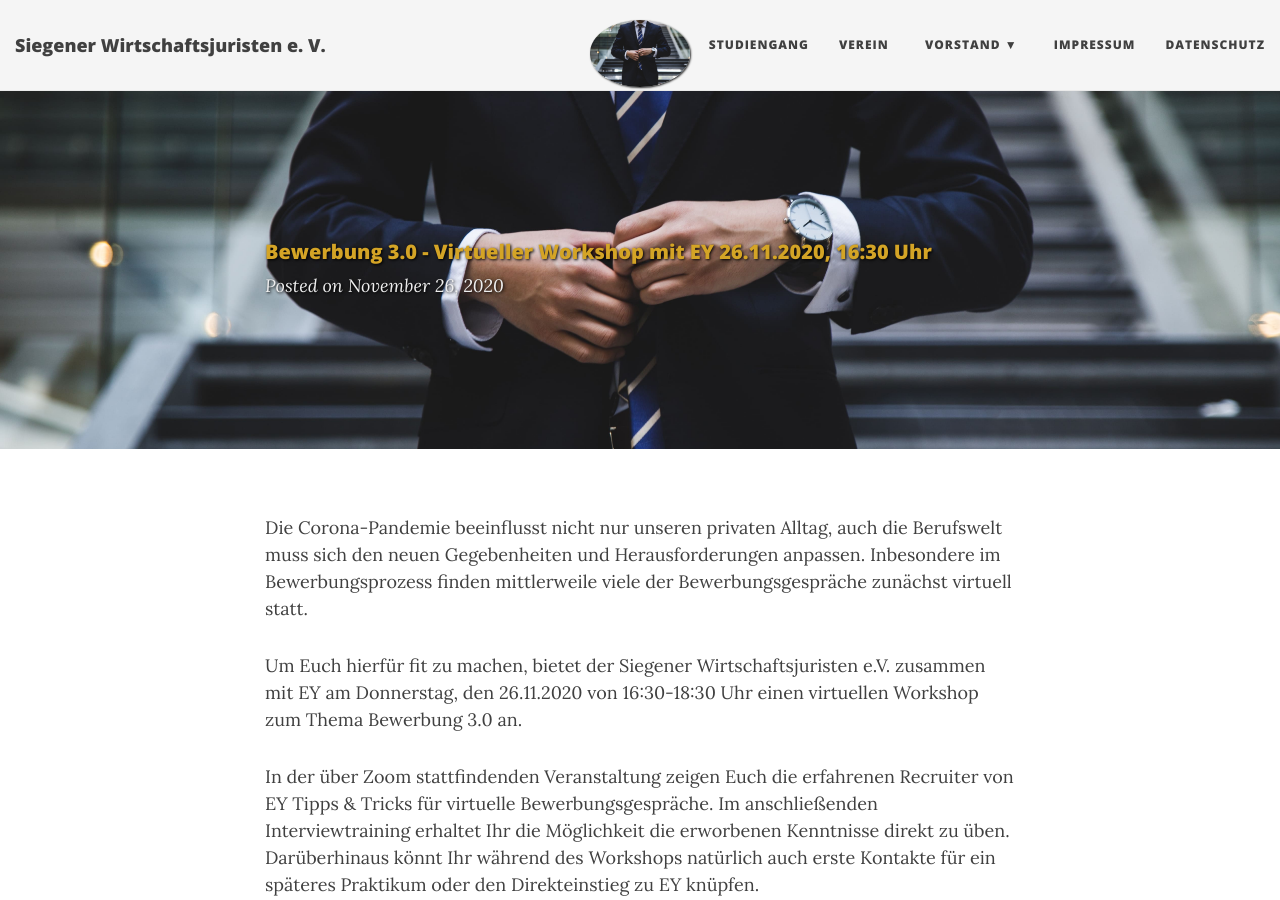
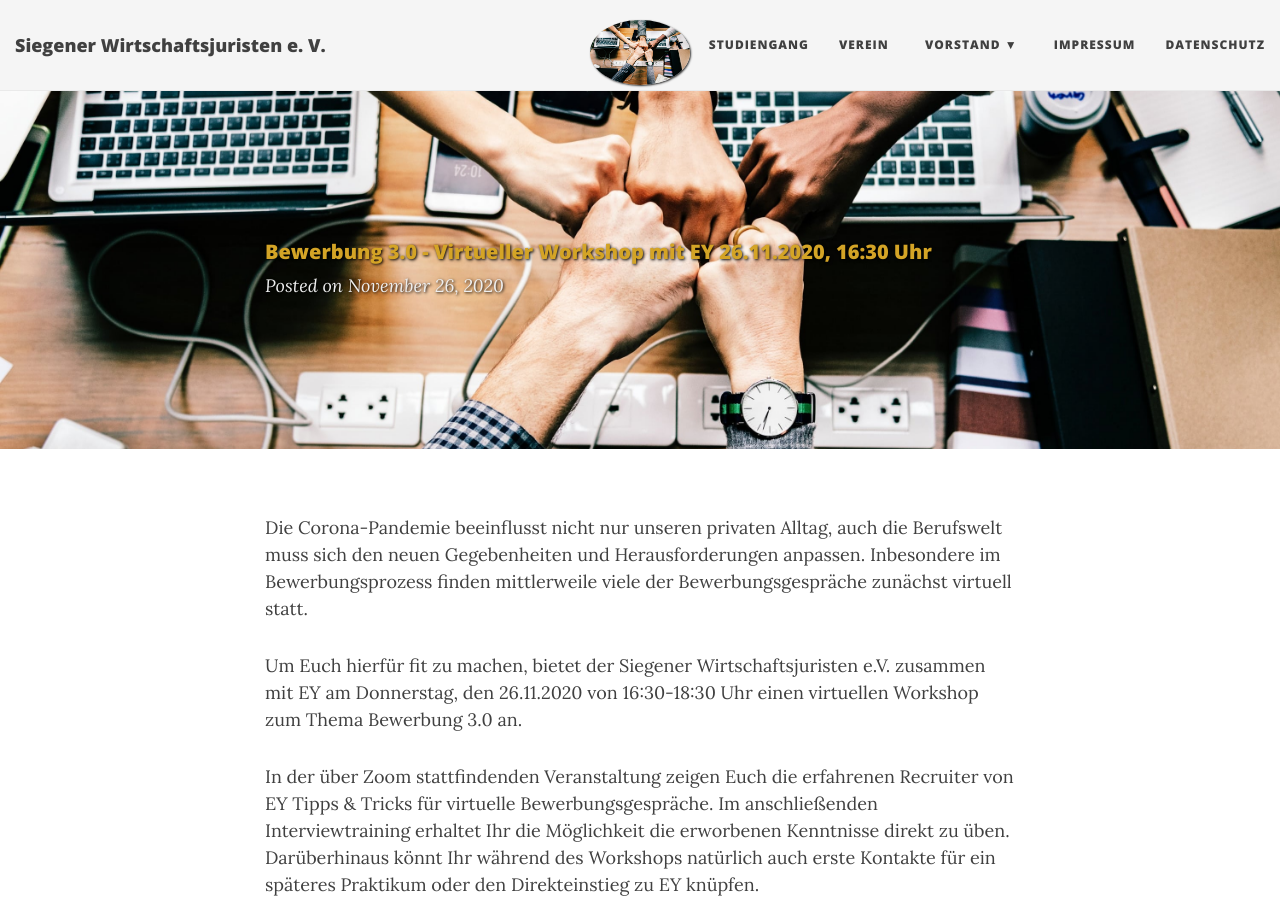
Before and after one commit to dewrs/dewrs.github.io, a Jekyll site: the page built from _posts/2020-11-26-Bewerbungstraining EY.md, in a window 1280 px wide and 900 px high. Built offline with Jekyll 4.4.1, drawn with Linux system fonts in a browser that asks for light colours; nearby versions of some CDN libraries.

Commit message:
Update 2020-11-26-Bewerbungstraining EY.md

```diff
--- a/_posts/2020-11-26-Bewerbungstraining EY.md
+++ b/_posts/2020-11-26-Bewerbungstraining EY.md
@@ -1,8 +1,8 @@
 ---
 layout: post
 title: Bewerbung 3.0 - Virtueller Workshop mit EY  26.11.2020, 16:30 Uhr
-image: /img/business.jpg
-bigimg: /img/business.jpg
+image: /img/meeting.jpg
+bigimg: /img/meeting.jpg
 ---
 
 Die Corona-Pandemie beeinflusst nicht nur unseren privaten Alltag, auch die Berufswelt muss sich den neuen Gegebenheiten und Herausforderungen anpassen. Inbesondere im Bewerbungsprozess finden mittlerweile viele der Bewerbungsgespräche zunächst virtuell statt.
```
